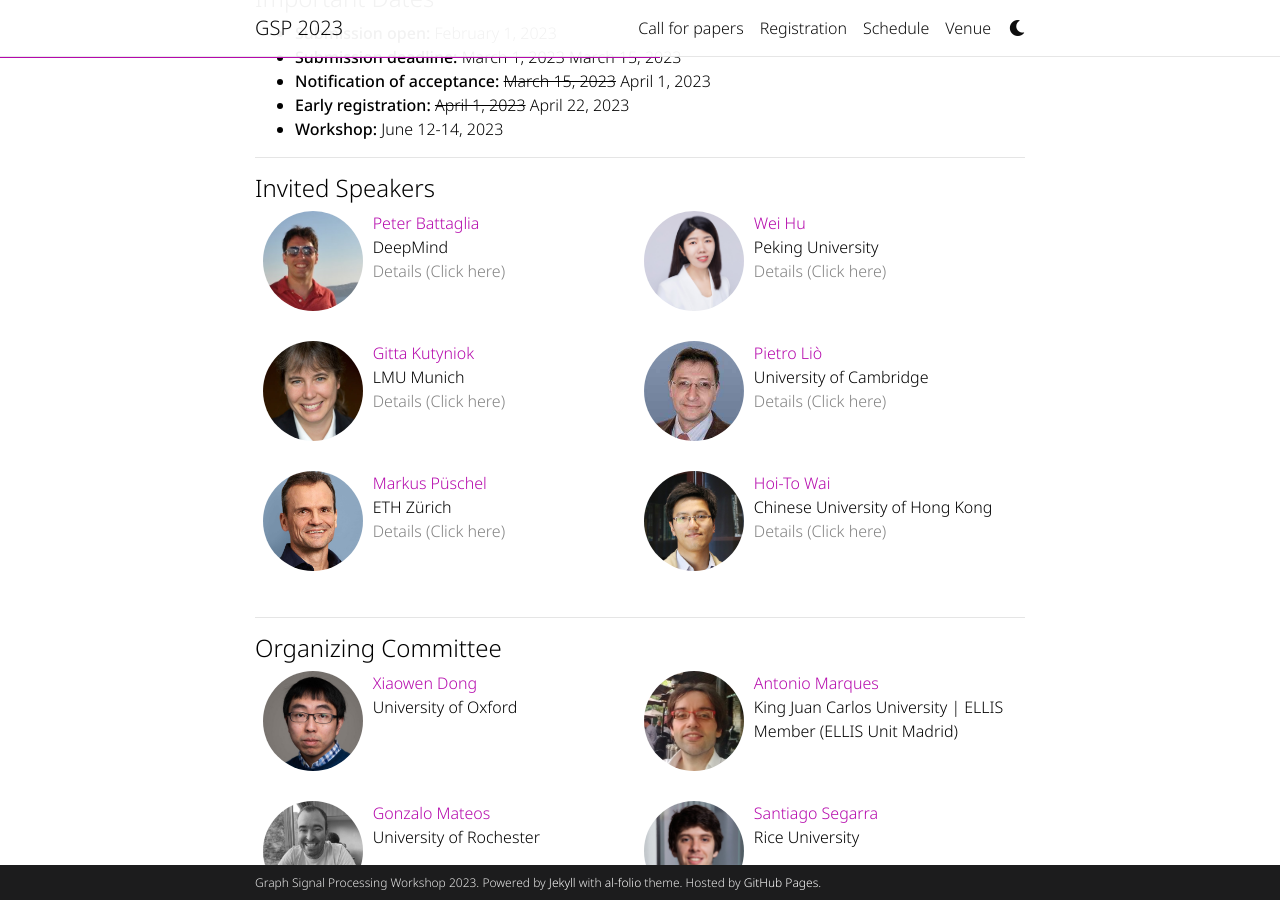
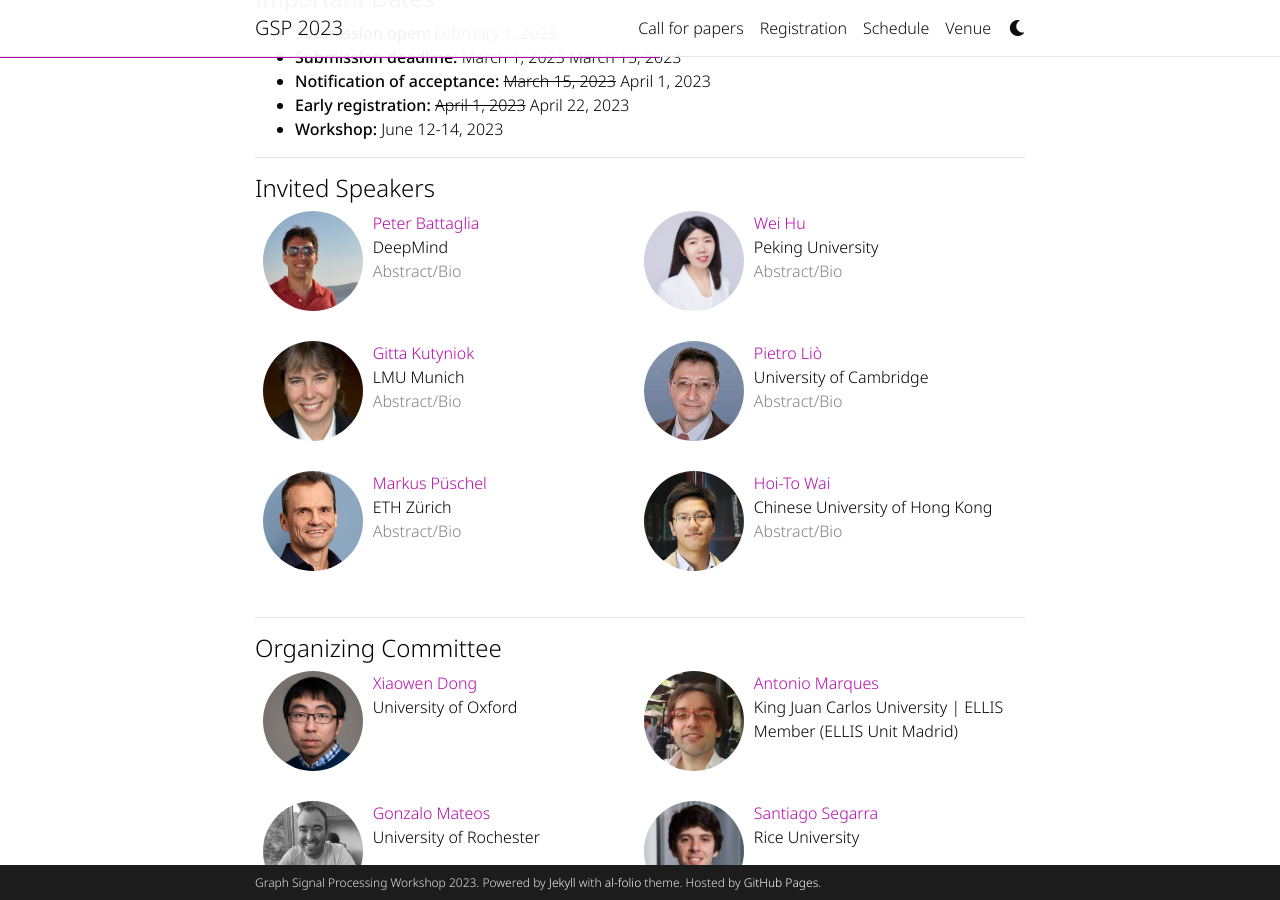
Before and after one commit to shreyasvinaya/gspworkshop2025.github.io, a Jekyll site: the page built from _pages/about.md, in a window 1280 px wide and 900 px high, scrolled down 1058 px. Built offline with Jekyll 4.4.1, drawn with Linux system fonts in a browser that asks for light colours; full-size pictures stand in for the smaller copies a plugin makes; comment, search, counter and statistics services are not loaded; a style sheet for code colours, icons or effects is not loaded.

Commit message:
Update speakers.html

```diff
--- a/_includes/speakers.html
+++ b/_includes/speakers.html
@@ -5,7 +5,7 @@
     <ul class="instructor-info">
       <li> <a href="{{ speaker.url }}" target="_blank">{{ speaker.name }}</a></li>
       <li>{{ speaker.affiliation }}</li>
-      <li class="topic"> <a href="{{ '/' | relative_url }}schedule#{{speaker.name}}">Details (Click here) </a></li>
+      <li class="topic"> <a href="{{ '/' | relative_url }}schedule#{{speaker.name}}">Abstract/Bio </a></li>
       <!---<li class="topic"> Abstract/Bio <span class="popup"> <b>{{ speaker.topic }}</b> {{ speaker.abstract }} {{ speaker.bio }} </span></li>--->
     </ul>
   </div>
```
